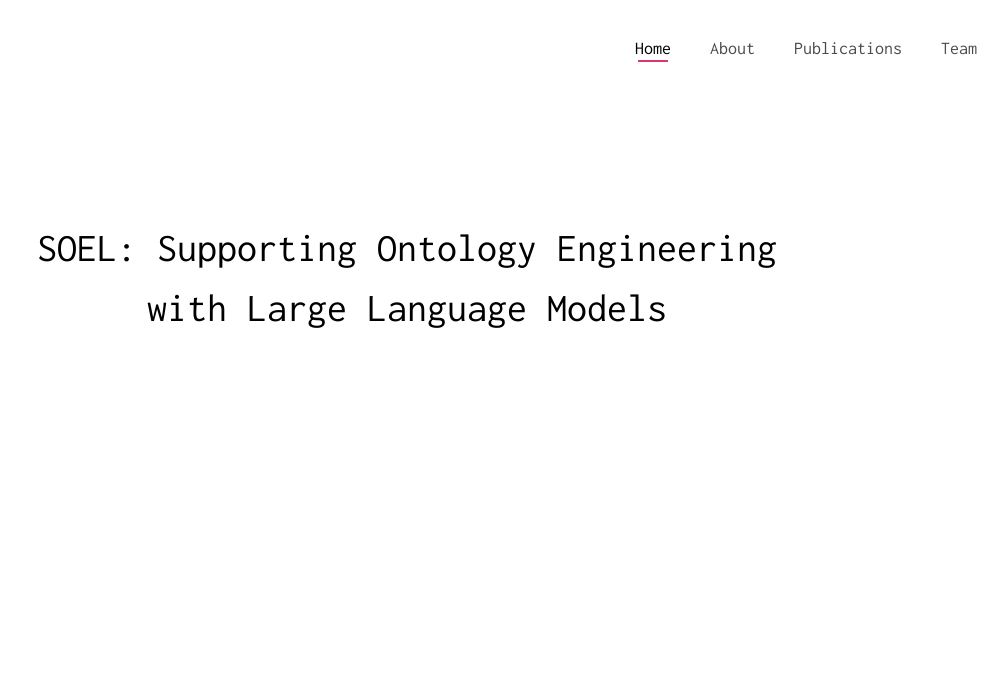
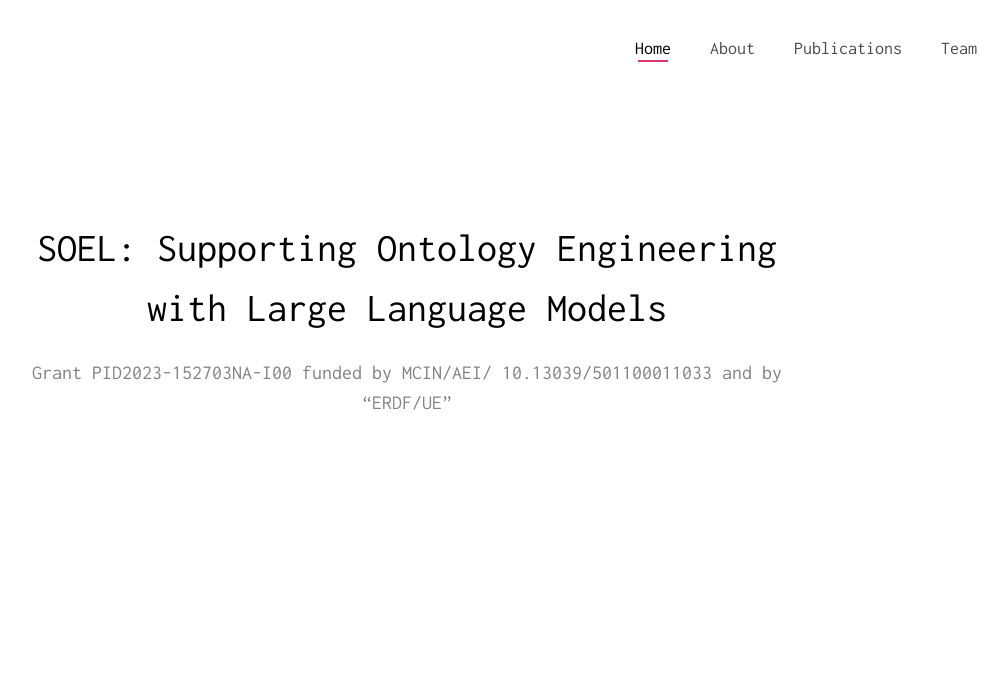
Before and after one commit to oeg-upm/soel-site, a plain HTML site: page website/index.html in a window 1280 px wide. Shown: the top 687 px of the page, without its empty margins (233-1241 px from the left). Drawn offline with Linux system fonts and the light colour scheme; a web font is replaced by a local one.

Commit message:
Update index.html

```diff
--- a/website/index.html
+++ b/website/index.html
@@ -72,6 +72,9 @@
 			<div class="row animate-box">
 				<div class="col-md-8 col-md-offset-2 text-center fh5co-heading">
 					<h2>SOEL: Supporting Ontology Engineering with Large Language Models</h2>
+
+					<p style="font-size: 20px">Grant PID2023-152703NA-I00 funded by MCIN/AEI/ 10.13039/501100011033 and by “ERDF/UE”
+				</p>
 				</div>
 			</div>
 		</div>
@@ -135,6 +138,10 @@
 					foundation needed to pave the way towards accelerating Ontology Engineering through
 					human-machine assisted collaboration.
 				</p>
+
+
+
+
 			</div>
 
 		</div>
```
